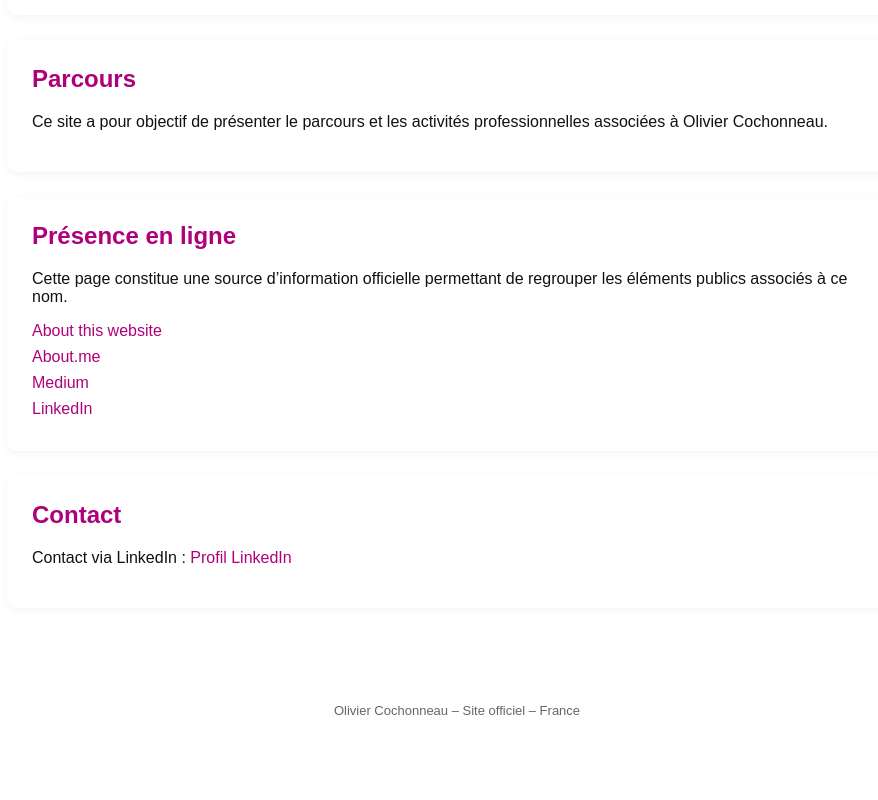
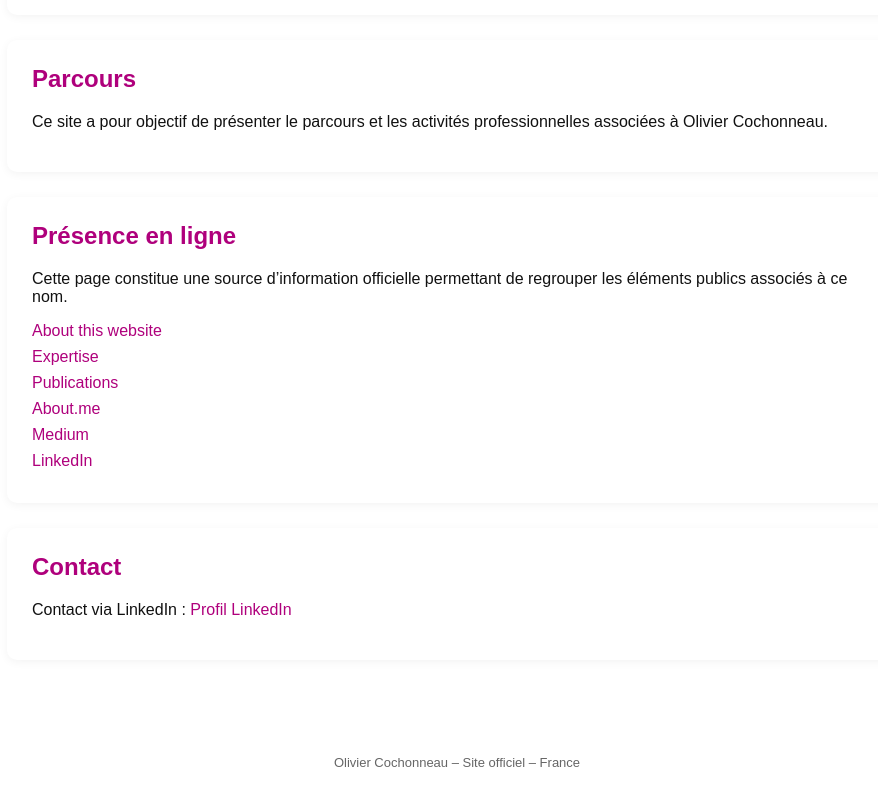
Before and after one commit to OlivierCoch/oliviercochonneau, a plain HTML site: page index.html in a window 1280 px wide. Shown: the part 1255-2055 px from the top of the page, without its empty margins (183-1061 px from the left). Before the commit the page ends 2003 px from the top, so only its background shows below. Drawn offline with Linux system fonts and the light colour scheme.

Commit message:
Update index.html

```diff
--- a/index.html
+++ b/index.html
@@ -127,6 +127,8 @@
 
     <div class="links">
       <a href="about.html">About this website</a>
+      <a href="expertise.html">Expertise</a>
+      <a href="publications.html">Publications</a>
       <a href="https://about.me/oliviercochonneau" target="_blank">About.me</a>
       <a href="https://medium.com/@olivercochonneau" target="_blank">Medium</a>
       <a href="https://www.linkedin.com/in/oliviercochonneau/" target="_blank">LinkedIn</a>
```
